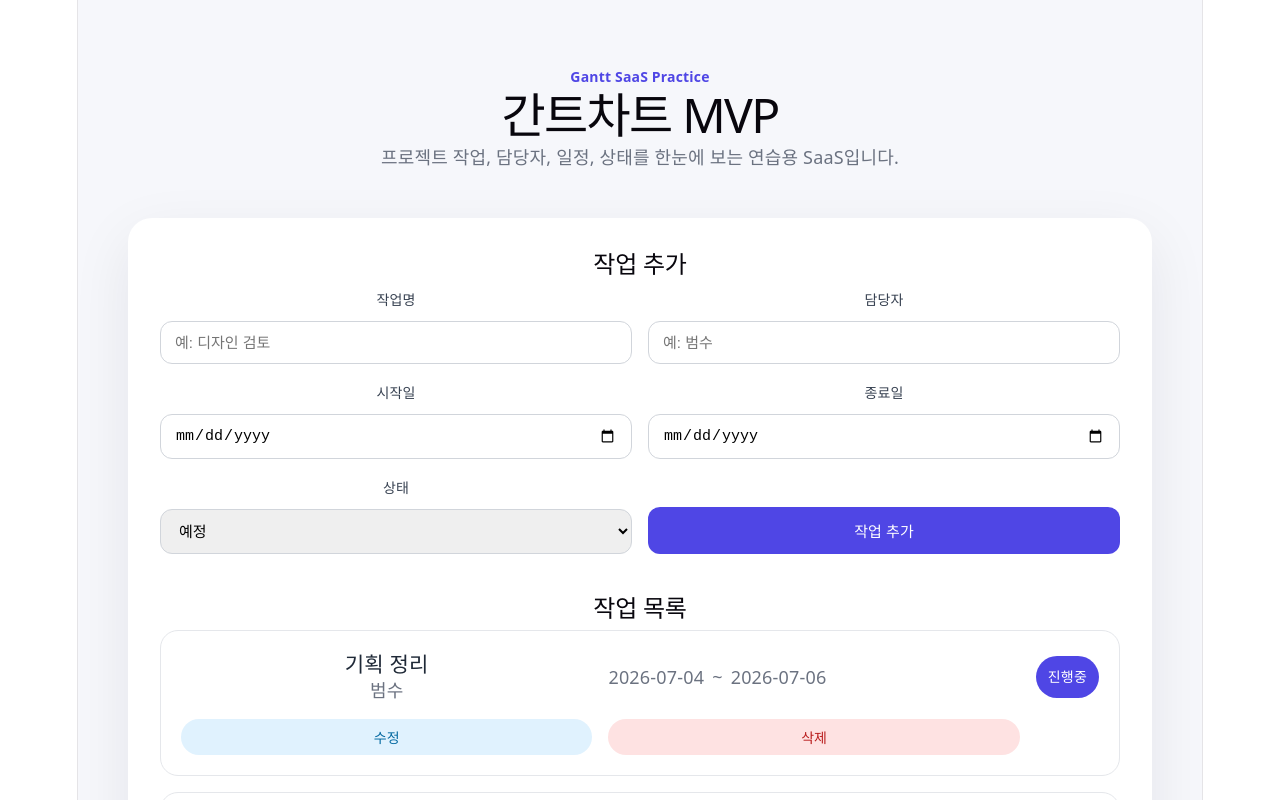
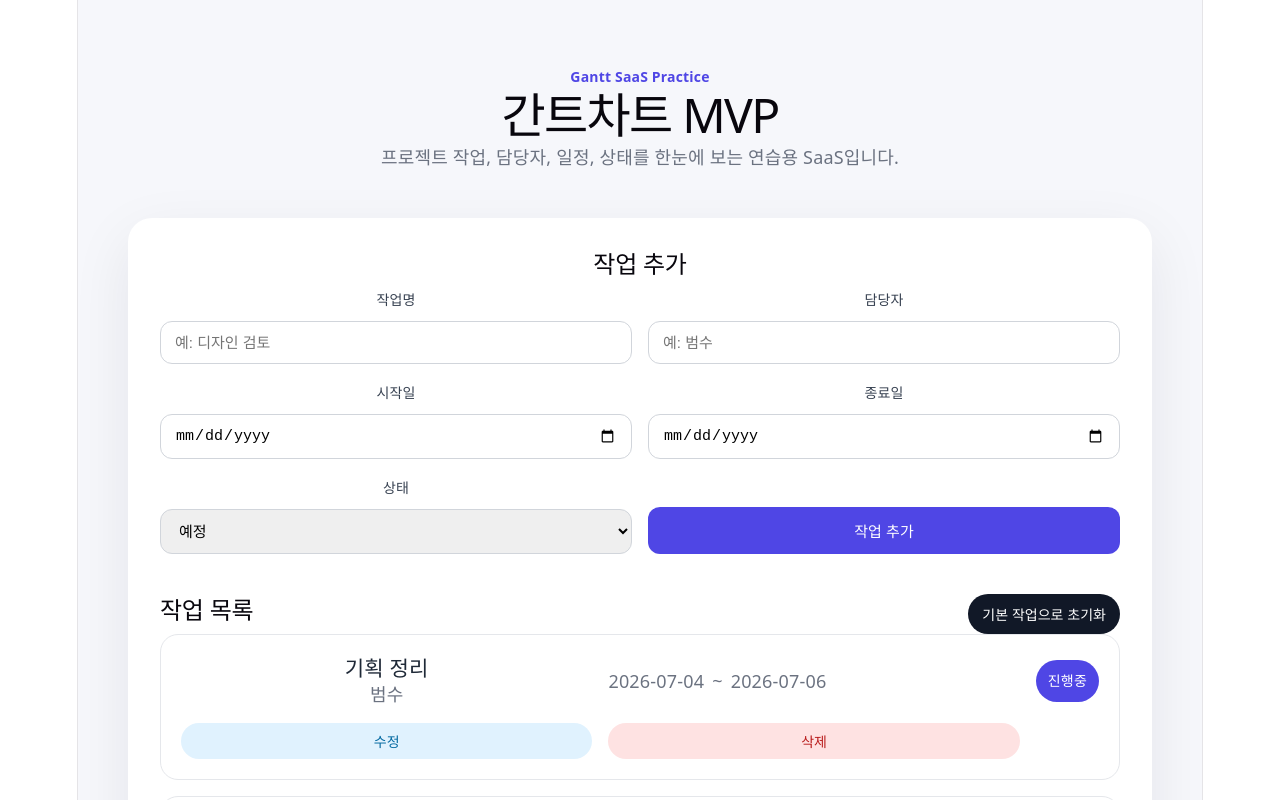
Before and after one commit to kbslk0612-blip/gantt-sass-practice, a React (Vite) app: page / in a window 1280 px wide. Shown: the top 800 px of the page. Built offline with nearby package versions, Linux system fonts and the light colour scheme.

Commit message:
stabilize edit and reset features

```diff
--- a/src/App.css
+++ b/src/App.css
@@ -221,4 +221,20 @@ h1 {
   font-size: 15px;
   font-weight: 700;
   cursor: pointer;
+}.section-header {
+  display: flex;
+  justify-content: space-between;
+  gap: 16px;
+  align-items: center;
 }
+
+.reset-button {
+  padding: 10px 14px;
+  border: 0;
+  border-radius: 999px;
+  background: #111827;
+  color: white;
+  font-size: 14px;
+  font-weight: 700;
+  cursor: pointer;
+}
--- a/src/App.jsx
+++ b/src/App.jsx
@@ -65,7 +65,7 @@ function getTaskDuration(task, chartDates) {
   return endIndex - startIndex + 1
 }
 
-function App() {function getStatusClass(status) {
+function getStatusClass(status) {
   if (status === '진행중') {
     return 'in-progress'
   }
@@ -76,6 +76,8 @@ function App() {function getStatusClass(status) {
 
   return 'todo'
 }
+
+function App() {
   const [tasks, setTasks] = useState(() => {
     const savedTasks = localStorage.getItem('ganttTasks')
 
@@ -93,7 +95,9 @@ function App() {function getStatusClass(status) {
     endDate: '',
     status: '예정',
   })
+
   const [editingTaskId, setEditingTaskId] = useState(null)
+
   const chartDates = createDateRange(tasks)
 
   useEffect(() => {
@@ -106,6 +110,16 @@ const [editingTaskId, setEditingTaskId] = useState(null)
     setForm({
       ...form,
       [name]: value,
+    })
+  }
+
+  function resetForm() {
+    setForm({
+      title: '',
+      owner: '',
+      startDate: '',
+      endDate: '',
+      status: '예정',
     })
   }
 
@@ -139,17 +153,19 @@ const [editingTaskId, setEditingTaskId] = useState(null)
       setTasks([...tasks, newTask])
     }
 
-setForm({
-  title: '',
-  owner: '',
-  startDate: '',
-  endDate: '',
-  status: '예정',
-})
+    resetForm()
   }
 
   function handleDelete(taskId) {
     setTasks(tasks.filter((task) => task.id !== taskId))
+  }
+
+  function handleResetTasks() {
+    setTasks(initialTasks)
+    setEditingTaskId(null)
+    resetForm()
+  }
+
   function handleEdit(task) {
     setEditingTaskId(task.id)
 
@@ -162,37 +178,9 @@ setForm({
     })
   }
 
-  }function handleEdit(task) { function handleCancelEdit() {
-  setEditingTaskId(null)
-
-  setForm({
-    title: '',
-    owner: '',
-    startDate: '',
-    endDate: '',
-    status: '예정',
-  })
-}
-  setEditingTaskId(task.id)
-
-  setForm({
-    title: task.title,
-    owner: task.owner,
-    startDate: task.startDate,
-    endDate: task.endDate,
-    status: task.status,
-  })
   function handleCancelEdit() {
     setEditingTaskId(null)
-
-  setForm({
-    title: '',
-    owner: '',
-    startDate: '',
-    endDate: '',
-    status: '예정',
-  })
-}
+    resetForm()
   }
 
   return (
@@ -259,22 +247,15 @@ setForm({
           </label>
 
           <div className="form-actions">
-  <button type="submit">{editingTaskId ? '작업 수정' : '작업 추가'}</button>
+            <button type="submit">
+              {editingTaskId ? '작업 수정' : '작업 추가'}
+            </button>
 
             {editingTaskId && (
               <button
                 type="button"
                 className="cancel-button"
-  onClick={() => {
-    setEditingTaskId(null)
-    setForm({
-      title: '',
-      owner: '',
-      startDate: '',
-      endDate: '',
-      status: '예정',
-    })
-  }}
+                onClick={handleCancelEdit}
               >
                 수정 취소
               </button>
@@ -282,7 +263,13 @@ setForm({
           </div>
         </form>
 
+        <div className="section-header">
           <h2>작업 목록</h2>
+
+          <button className="reset-button" onClick={handleResetTasks}>
+            기본 작업으로 초기화
+          </button>
+        </div>
 
         <div className="task-list">
           {tasks.map((task) => (
@@ -298,11 +285,18 @@ setForm({
                 <span>{task.endDate}</span>
               </div>
 
-              <span className={`status ${getStatusClass(task.status)}`}>{task.status}</span>
+              <span className={`status ${getStatusClass(task.status)}`}>
+                {task.status}
+              </span>
+
               <button className="edit-button" onClick={() => handleEdit(task)}>
                 수정
               </button>
-              <button className="delete-button" onClick={() => handleDelete(task.id)}>
+
+              <button
+                className="delete-button"
+                onClick={() => handleDelete(task.id)}
+              >
                 삭제
               </button>
             </article>
```
Lines whose indentation alone changed are shown as unchanged.
